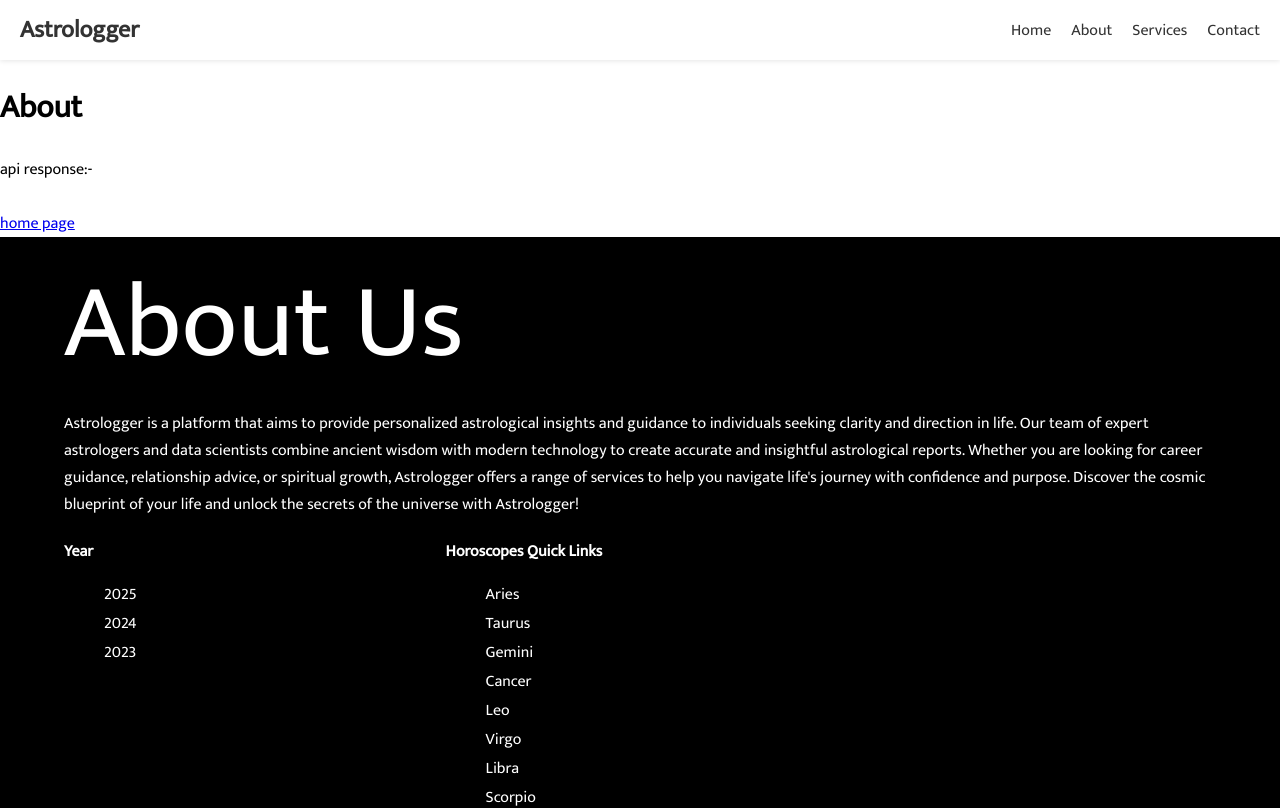
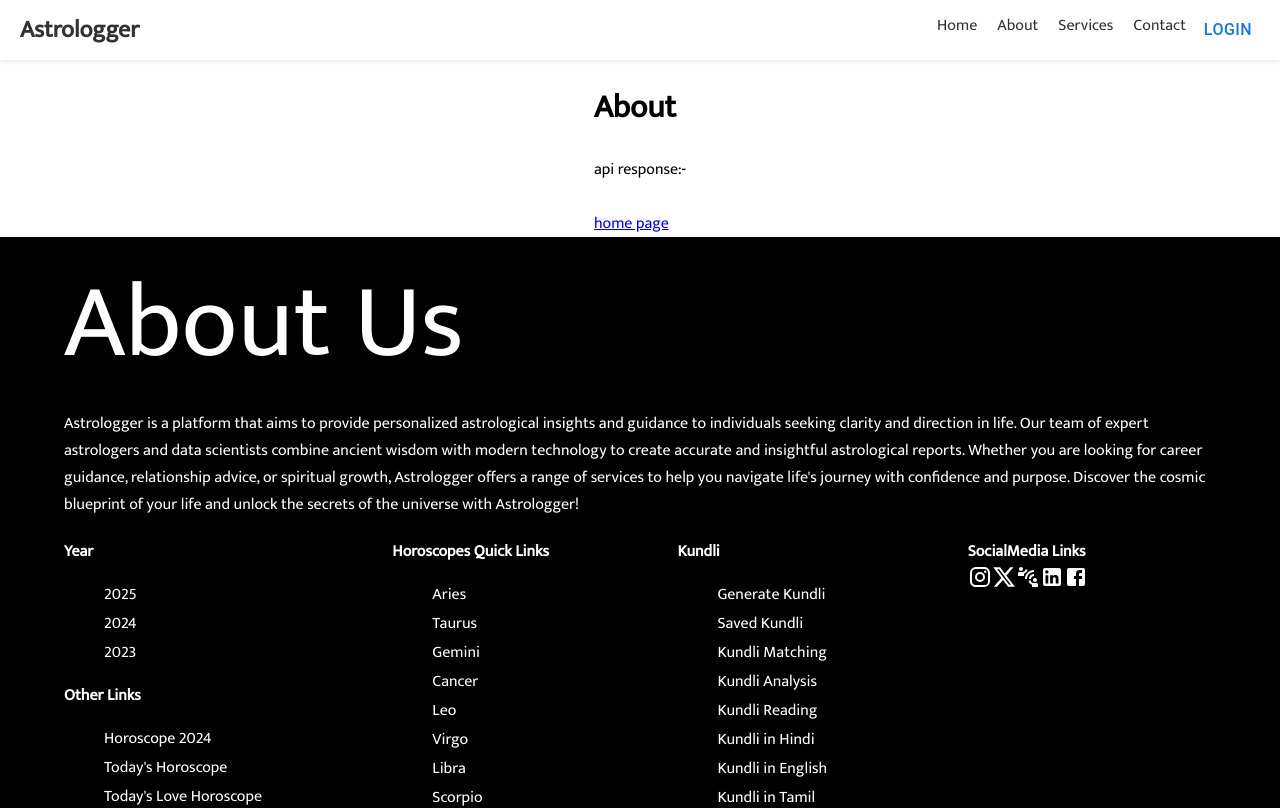
Before and after one commit to Madhukaran-R/astrologer, a React (Create React App) app in the folder frontend/: page /astrologer/about in a window 1280 px wide. Shown: the top 808 px of the page. Built offline with nearby package versions, Linux system fonts and the light colour scheme; no server answers.

Commit message:
form & footer design changes

```diff
--- a/frontend/src/App.css
+++ b/frontend/src/App.css
@@ -23,6 +23,9 @@
 
 .AppContainer {
   font-family: "Mukta Regular", sans-serif !important;
+  display: flex;
+  align-items: center;
+  flex-direction: column;
 }
 
 
@@ -65,16 +68,17 @@
 }
 
 ::-webkit-scrollbar-thumb {
-  background: #480069;
+  background: #000000;
   border-radius: 10px;
 }
 
 ::-webkit-scrollbar-track {
-  background: #2c014e;
+  background: #ccc;
 }
 
 ::-webkit-scrollbar {
   width: 5px;
+  height: 5px;
 }
 
 .astro-button {
@@ -142,6 +146,8 @@
   flex-direction: column;
   align-items: center;
   gap: 20px;
+  padding: 5px;
+  margin: 5px;
   height: 500px;
 }
 
@@ -178,6 +184,7 @@
 }
 
 .footer-container {
+  width: 100vw;
   display: flex;
   flex-direction: column;
   justify-content: center;
@@ -191,10 +198,12 @@
   flex-direction: row;
   width: 100%;
   margin-top: 20px;
+  flex: 1 1 calc(33.33% - 20px);
+  flex-wrap: wrap;
 }
 
 .footer-container .footer-content .footer-quick-links .quicklink {
-  min-height: 350px;
+  /* min-height: 350px; */
   flex-grow: 1;
 }
 
@@ -300,6 +309,22 @@
     display: block !important;
   }
 
+  .home {
+    width: 100vw !important;
+  }
+
+  .formB {
+    display: none !important;
+  }
+
+  .form-container .button-group {
+    display: flex !important;
+    gap: 10px;
+  }
+
+  #form_b_btn {
+    display: flex !important;
+  }
 }
 
 
@@ -389,7 +414,7 @@
   gap: 20px;
 }
 
-.section-2 .content-image {
+.section-2 .content-image FORM {
   width: 70%;
   object-fit: cover;
   border-radius: 10px;
@@ -426,19 +451,36 @@
   text-align: center;
 }
 
-.form-container .button-group {
+.home {
   display: flex;
-  gap: 10px;
+  flex-direction: column;
+  justify-content: center;
+  gap: 20px;
+  width: 70vw;
+  border: 1px solid #ccc;
 }
 
-.form-container .a_btn {
+/* FORM */
+.form-group {
+  display: flex;
+  flex-direction: row;
+  gap: 10px;
+  width: 100%;
+  height: 100%;
+}
+
+.form-container .button-group {
+  display: none;
+}
+
+.a_btn {
   background-color: rgb(255, 255, 168);
   color: rgb(0, 0, 0);
   padding: 10px 20px;
   border: none;
   border-radius: 5px;
   cursor: pointer;
-  font-size: 1rem;
+  font-size: 1rem !important;
   transition: all 0.3s;
   justify-content: center;
   align-items: center;
@@ -451,12 +493,36 @@
 }
 
 .form-container form {
+  display: flex;
+  flex-grow: 1;
+  flex-direction: column;
   padding: 20px;
+  border: 1px solid #ccc;
 }
 
 .form-container form .input {
-  width: 100%;
   border: 1px solid #ccc;
   border-radius: 5px;
   margin: 5px 0;
 }
+
+.form_content_login {
+  display: flex;
+  flex-grow: 1;
+  flex-direction: column;
+  justify-content: center;
+  align-items: center;
+}
+
+.saved_kundli .kundli {
+  display: flex;
+  flex-direction: column;
+  margin: 20px;
+  height: 50px;
+  border: 1px solid #ccc;
+  border-radius: 5px;
+}
+
+.formB .saved_kundli {
+  overflow-y: scroll;
+}
--- a/frontend/src/App.js
+++ b/frontend/src/App.js
@@ -3,9 +3,35 @@ import Layout from "./components/layout";
 import { BrowserRouter as Router, Routes, Route } from "react-router-dom";
 import Home from "./pages/home";
 import About from "./pages/about";
+import { createContext, useEffect, useState } from "react";
+
+export const UserContext = createContext();
 
 function App() {
+  const [login, setLogin] = useState(false);
+
+  const loginDetails = createContext({
+    loggedIn: login,
+    Login: () => {
+      alert("Login Successful!");
+      localStorage.setItem("login", true);
+      setLogin(true);
+    },
+    Logout: () => {
+      alert("Loggedout Successful!");
+      localStorage.removeItem("login");
+      setLogin(false);
+    },
+  });
+
+  useEffect(() => {
+    if (localStorage.getItem("login")) {
+      setLogin(true);
+    }
+  }, [login, loginDetails]);
+
   return (
+    <UserContext.Provider value={loginDetails}>
       <Router basename="/astrologer">
         <Layout>
           <Routes>
@@ -15,6 +41,7 @@ function App() {
           </Routes>
         </Layout>
       </Router>
+    </UserContext.Provider>
   );
 }
 
--- a/frontend/src/components/footer.jsx
+++ b/frontend/src/components/footer.jsx
@@ -1,7 +1,11 @@
 import React from "react";
 import LaunchIcon from '@mui/icons-material/Launch';
 import { useNavigate } from 'react-router-dom';
-
+import InstagramIcon from '@mui/icons-material/Instagram';
+import XIcon from '@mui/icons-material/X';
+import ConnectWithoutContactIcon from '@mui/icons-material/ConnectWithoutContact';
+import LinkedInIcon from '@mui/icons-material/LinkedIn';
+import FacebookIcon from '@mui/icons-material/Facebook';
 
 const Footer = (props) => {
     return (
@@ -28,6 +32,13 @@ const Footer = (props) => {
                             <LauchText text={"2024"} link={"/year/2024"} />
                             <LauchText text={"2023"} link={"/year/2023"} />
                         </ul>
+                        <b>Other Links</b>
+                        <ul className="quick-link-horoscopes">
+                            <LauchText text={"Horoscope 2024"} link={"/year/2025"} />
+                            <LauchText text={"Today's Horoscope"} link={"/year/2024"} />
+                            <LauchText text={"Today's Love Horoscope"} link={"/year/2023"} />
+                            <LauchText text={"Yesterday's Horoscope"} link={"/year/2023"} />
+                        </ul>
                     </div>
                     <div className="quicklink">
                         <b>Horoscopes Quick Links</b>
@@ -47,6 +58,28 @@ const Footer = (props) => {
                         </ul>
                     </div>
                     <div className="quicklink">
+                        <b>Kundli</b>
+                        <ul className="quick-link-horoscopes">
+                            <LauchText text={"Generate Kundli"} link={"/kundli"} />
+                            <LauchText text={"Saved Kundli"} link={"/saved-kundli"} />
+                            <LauchText text={"Kundli Matching"} link={"/kundli-matching"} />
+                            <LauchText text={"Kundli Analysis"} link={"/kundli-analysis"} />
+                            <LauchText text={"Kundli Reading"} link={"/kundli-reading"} />
+                            <LauchText text={"Kundli in Hindi"} link={"/kundli-in-hindi"} />
+                            <LauchText text={"Kundli in English"} link={"/kundli-in-english"} />
+                            <LauchText text={"Kundli in Tamil"} link={"/kundli-in-tamil"} />
+                            <LauchText text={"Kundli in Telugu"} link={"/kundli-in-telugu"} />
+                            <LauchText text={"Kundli in Kannada"} link={"/kundli-in-kannada"} />
+                        </ul>
+                    </div>
+                    <div className="quicklink">
+                        <b>SocialMedia Links</b>
+                        <br></br>
+                        <InstagramIcon titleAccess="Instagram" />
+                        <XIcon titleAccess="X" />
+                        <ConnectWithoutContactIcon titleAccess="Contact" />
+                        <LinkedInIcon titleAccess="LinkedIN" />
+                        <FacebookIcon titleAccess="Facebook" />
                     </div>
                 </div>
             </div>
--- a/frontend/src/components/topbar.jsx
+++ b/frontend/src/components/topbar.jsx
@@ -1,11 +1,12 @@
-import React from "react";
+import React, { useContext } from "react";
 import MenuIcon from '@mui/icons-material/Menu';
-import { SwipeableDrawer } from "@mui/material";
+import { Button, SwipeableDrawer } from "@mui/material";
 import { useNavigate } from 'react-router-dom';
-
+import { UserContext } from "../App";
 
 
 function Topbar() {
+    const loginDetails = useContext(UserContext);
     const navigate = useNavigate();
     const [open, setOpen] = React.useState(false);
 
@@ -19,7 +20,7 @@ function Topbar() {
             <div className="topbar-container">
                 <div className="topbar-left">
                     <MenuIcon className="menu-icon" onClick={() => setOpen(true)} />
-                    <h1 className="topbar-logo">Astrologger</h1>
+                    <h1 className="topbar-logo" onClick={() => goto("/")}>Astrologger</h1>
                 </div>
                 <div className="topbar-right">
                     <ul className="topbar-menu">
@@ -27,15 +28,26 @@ function Topbar() {
                         <li className="menu-item" onClick={() => goto("/about")}>About</li>
                         <li className="menu-item" onClick={() => goto("/services")}>Services</li>
                         <li className="menu-item" onClick={() => goto("/contact")}>Contact</li>
+                        <li>
+                            {loginDetails._currentValue.loggedIn === false ?
+                                <Button size="small" className="a_btn" onClick={loginDetails._currentValue.Login}>Login</Button> :
+                                <Button size="small" className="a_btn" onClick={loginDetails._currentValue.Logout}>Logout</Button>}
+                        </li>
                     </ul>
                 </div>
             </div>
-            <SwipeableDrawer anchor="left" open={open} onClose={() => setOpen(false)}>
+            <SwipeableDrawer anchor="left" open={open} onClose={() => setOpen(false)} onOpen={() => setOpen(true)}>
                 <ul className="drawer-menu">
                     <li className="drawer-item" onClick={() => goto("/")}>Home</li>
                     <li className="drawer-item" onClick={() => goto("/about")}>About</li>
                     <li className="drawer-item" onClick={() => goto("/services")}>Services</li>
                     <li className="drawer-item" onClick={() => goto("/contact")}>Contact</li>
+                    <li className="drawer-item" onClick={() => goto("/saved-kundli")}>Saved Kundli</li>
+                    <li className="drawer-item">
+                        {loginDetails._currentValue.loggedIn === false ?
+                            <Button size="small" className="a_btn" onClick={loginDetails._currentValue.Login}>Login</Button> :
+                            <Button size="small" className="a_btn" onClick={loginDetails._currentValue.Logout}>Logout</Button>}
+                    </li>
                 </ul>
             </SwipeableDrawer>
         </div>
--- a/frontend/src/pages/home.jsx
+++ b/frontend/src/pages/home.jsx
@@ -1,20 +1,16 @@
-import React, { useState, useRef } from "react";
-// import SwipeUpIcon from "@mui/icons-material/SwipeUp";
+import React, { useRef, useContext } from "react";
 import { Button, Divider, TextField } from "@mui/material";
+import { UserContext } from "../App";
+// import { useNavigate } from 'react-router-dom';
 
 
 
-const Home = () => {
+const Home = (props) => {
+  const userContext = useContext(UserContext);
   const targetRef = useRef(null);
 
-  const [currentform, setCurrentForm] = useState(0);
-
-  // const handleSwipeUp = () => {
-  //   targetRef.current.scrollIntoView({ behavior: "smooth" });
-  // };
-
   return (
-    <>
+    <div className="home">
       <div className="title-container">
         <h1>Astrologger</h1>
         <p>Get Instant & accurate, Janam kundli</p>
@@ -30,12 +26,10 @@ const Home = () => {
         </p>
       </div>
       <div className="form-container" ref={targetRef}>
-        <div className="button-group">
-          <Button variant="contained" className="a_btn" onClick={() => setCurrentForm(0)}>New Kundli</Button>
-          <Button variant="contained" className="a_btn" onClick={() => setCurrentForm(1)}>Saved Kundli</Button>
+        <div className="form-group">
+          <FormA {...props} logindetails={userContext} />
+          <FormB {...props} logindetails={userContext} />
         </div>
-        {currentform === 0 && <FormA />}
-        {currentform === 1 && <FormB />}
       </div>
       <div className="cross-banner">
       </div>
@@ -85,29 +79,23 @@ const Home = () => {
           To get your online Janam Kundli, Kundli prediction, and kundali reading, you can either chat with our astrologer or talk to our astrologer. For free online Kundli making, you can also visit the free Janam Kundli chart option and get a personalised free Janam kundali for yourself by our Janam Kundli maker software. You can get free kundali check and free Kundli prediction.
         </p>
       </div>
-      {/* <div className="swipe-up" onClick={handleSwipeUp}>
-        <SwipeUpIcon className="icon" /> Swipe Up
-      </div> */}
-    </>
+    </div>
   );
 };
 
 
-const FormA = () => {
+const FormA = (props) => {
+  // const navigate = useNavigate();
+
   const handleSubmit = (e) => {
     e.preventDefault();
     alert("Form A submitted!");
   };
 
-  //   Kundli Name (String max: 128)
-  // Date & Time of Birth (date picker with time)
-  // Place of birth (Map search API is required. Will get back)
-  // Language dropdown (English, Hindi, Tamil)
-  // Gender (Male/Female)
-  // Chart style (North indian, South indian)
-
   return (
-    <form onSubmit={handleSubmit}>
+    <form className="formA" onSubmit={handleSubmit}>
+      <label>New Kundli</label>
+      <br />
       <TextField
         className="input"
         id="demo-helper-text-misaligned"
@@ -147,30 +135,35 @@ const FormA = () => {
         size="small"
       />
       <Button type="submit" className="a_btn">Generate Kundli</Button>
-    </form>
+      {/* <Button id="form_b_btn" variant="text" onClick={() => navigate("/saved-kundli")}>Download Saved Kundli</Button> */}
+    </form >
   );
 };
 
-const FormB = () => {
+const FormB = (props) => {
   const handleSubmit = (e) => {
     e.preventDefault();
     alert("Form A submitted!");
   };
 
   return (
-    <form onSubmit={handleSubmit}>
-      <h2>Form B</h2>
-      <label>
-        Name:
-        <input type="text" name="name" required />
-      </label>
+    <form className="formB" onSubmit={handleSubmit}>
+      <label>Saved Kundli</label>
       <br />
-      <label>
-        Email:
-        <input type="email" name="email" required />
-      </label>
-      <br />
-      <button type="submit">Submit Form A</button>
+      {props.logindetails._currentValue.loggedIn === false ? <div className="form_content_login">
+        <p>Please login to check your saved horoscope!</p>
+        <button className="a_btn" type="button" onClick={props.logindetails._currentValue.Login}>Login</button>
+      </div> : <div className="saved_kundli">
+        <div className="kundli"></div>
+        <div className="kundli"></div>
+        <div className="kundli"></div>
+        <div className="kundli"></div>
+        <div className="kundli"></div>
+        <div className="kundli"></div>
+        <div className="kundli"></div>
+        <div className="kundli"></div>
+        <div className="kundli"></div>
+      </div>}
     </form>
   );
 };
```
Also changed, not shown: 11 other files (tests, documents, lock files or other folders). Lines whose indentation alone changed are shown as unchanged.
